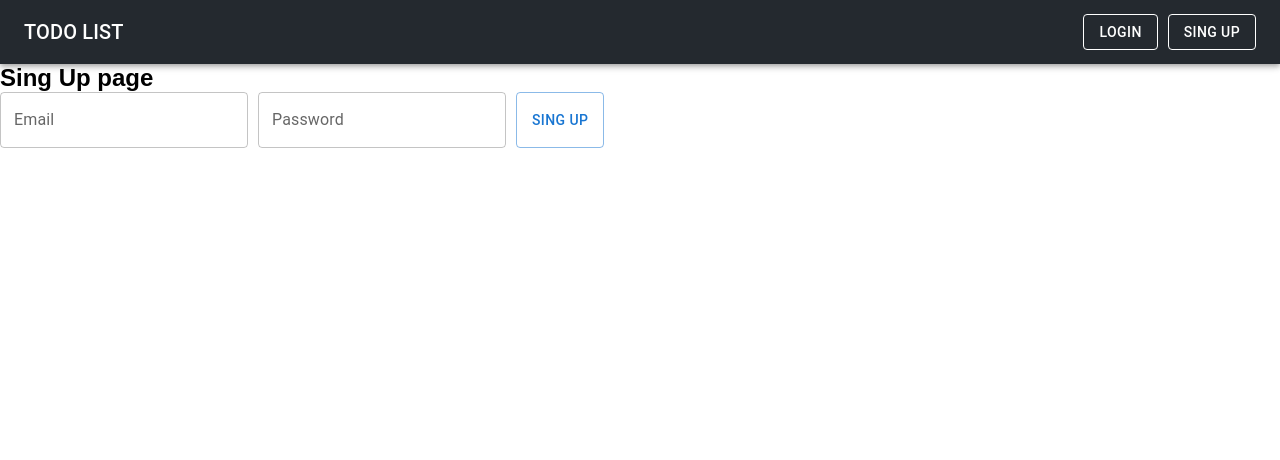
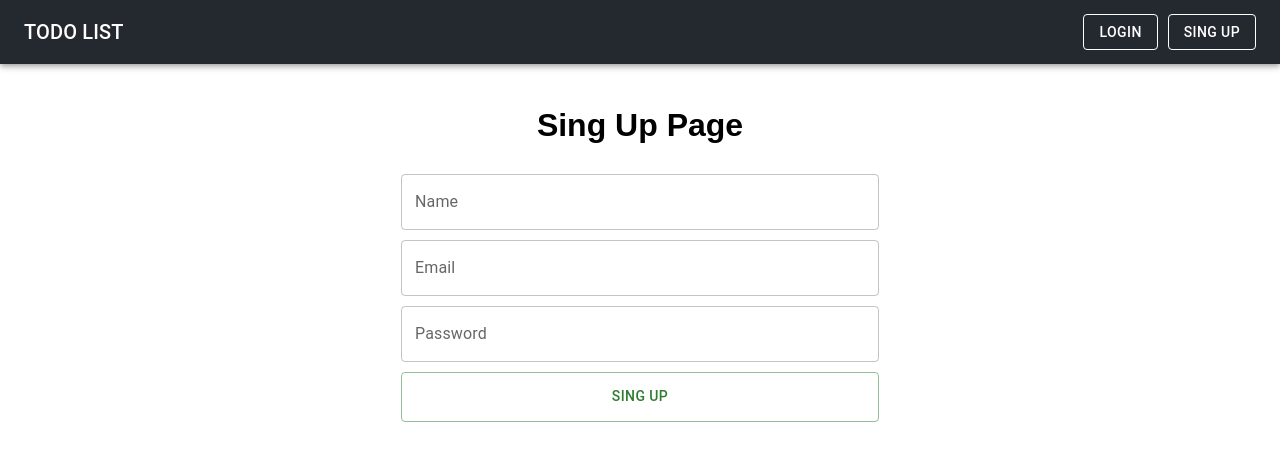
Before and after one commit to vkunreal/todolist, a React (Create React App) app in the folder frontend/: page /auth/singup in a window 1280 px wide. Shown: the top 460 px of the page. Built offline with nearby package versions, Linux system fonts and the light colour scheme.

Commit message:
Changed auth page

```diff
--- a/frontend/src/components/Registration/index.tsx
+++ b/frontend/src/components/Registration/index.tsx
@@ -6,12 +6,14 @@ import { IRegistrationProps } from "./interfaces";
 import { Button, TextField } from "@mui/material";
 import axios from "axios";
 import { selectAuth } from "../../store/user/selectors";
+import "./styles.scss";
 
 export const Registration: React.FC<IRegistrationProps> = ({ type }) => {
   const dispatch = useDispatch();
   const navigate = useNavigate();
   const isAuth = useSelector(selectAuth);
 
+  const [name, setName] = useState("");
   const [login, setLogin] = useState("");
   const [password, setPassword] = useState("");
 
@@ -19,23 +21,19 @@ export const Registration: React.FC<IRegistrationProps> = ({ type }) => {
     if (isAuth) navigate("/home");
   }, []);
 
+  const handleNameChange = (e: React.ChangeEvent<HTMLInputElement>) =>
+    setName(e.target.value);
+
   // changes login input
-  const handleLoginChange = (e: React.ChangeEvent<HTMLInputElement>): void => {
+  const handleLoginChange = (e: React.ChangeEvent<HTMLInputElement>) =>
     setLogin(e.target.value);
-  };
 
   // changes password input
-  const handlePasswordChange = (
-    e: React.ChangeEvent<HTMLInputElement>
-  ): void => {
+  const handlePasswordChange = (e: React.ChangeEvent<HTMLInputElement>) =>
     setPassword(e.target.value);
-  };
 
   // handle Submit
   const handleBtn = async () => {
-    setLogin("");
-    setPassword("");
-
     // login
     if (type.toLowerCase() === "login") {
       await axios
@@ -50,40 +48,58 @@ export const Registration: React.FC<IRegistrationProps> = ({ type }) => {
     else if (type.toLowerCase() === "singup") {
       await axios
         .post("/auth/registration", {
+          name,
           email: login,
           password,
         })
         .then((res) => dispatch(setUser(res.data)))
         .then(() => navigate("/home"));
     }
+
+    setName("");
+    setLogin("");
+    setPassword("");
   };
 
   return (
-    <div>
-      <h2>{type.toLowerCase() === "login" ? "Login page" : "Sing Up page"}</h2>
+    <div className="auth">
+      <div className="auth-wrapper">
+        <h2>
+          {type.toLowerCase() === "login" ? "Login Page" : "Sing Up Page"}
+        </h2>
 
-      <div style={{ display: "flex", gap: "10px" }}>
+        <div className="auth-form">
+          {type.toLowerCase() !== "login" && (
+            <TextField
+              label="Name"
+              variant="outlined"
+              value={name}
+              onChange={handleNameChange}
+            />
+          )}
+
           {/* login input */}
           <TextField
             label="Email"
             variant="outlined"
+            value={login}
             onChange={handleLoginChange}
-          value={login}
           />
 
           {/* password input */}
           <TextField
             label="Password"
             variant="outlined"
+            value={password}
             onChange={handlePasswordChange}
-          value={password}
           />
 
           {/* submit button */}
-        <Button variant="outlined" color="primary" onClick={handleBtn}>
+          <Button variant="outlined" color="success" onClick={handleBtn}>
             {type.toLowerCase() === "login" ? "Login" : "Sing Up"}
           </Button>
         </div>
       </div>
+    </div>
   );
 };
--- /dev/null
+++ b/frontend/src/components/Registration/styles.scss
@@ -0,0 +1,32 @@
+.auth {
+  width: 100%;
+  height: 50vh;
+  display: flex;
+  justify-content: center;
+  align-items: center;
+
+  &-wrapper {
+    display: flex;
+    flex-direction: column;
+    align-items: center;
+    gap: 30px;
+
+    & h2 {
+      font-size: 32px;
+    }
+  }
+
+  &-form {
+    display: flex;
+    flex-direction: column;
+    gap: 10px;
+
+    & input {
+      width: 450px;
+    }
+
+    & button {
+      height: 50px;
+    }
+  }
+}
--- a/frontend/src/views/Authtorization/index.tsx
+++ b/frontend/src/views/Authtorization/index.tsx
@@ -1,7 +1,4 @@
-import { useSelector } from "react-redux";
-import { useNavigate } from "react-router";
 import { Registration } from "../../components/Registration";
-import { selectAuth } from "../../store/user/selectors";
 import { IAuthProps } from "./interfaces";
 
 export const Authtorization: React.FC<IAuthProps> = ({ type }) => {
--- a/frontend/src/views/Home/index.tsx
+++ b/frontend/src/views/Home/index.tsx
@@ -1,13 +1,20 @@
+import { useSelector } from "react-redux";
 import { CreateProjectComp } from "../../components/CreateProjectComp";
 import { ProjectsList } from "../../components/ProjectsList";
+import { selectAuth } from "../../store/user/selectors";
 import "./styles.scss";
 
 export const Home = () => {
+  const isAuth = useSelector(selectAuth);
+
   return (
-    <div className="homeComp">
-      <CreateProjectComp />
-
-      <ProjectsList />
+    <div>
+      {isAuth && (
+        <div className="homeComp">
+          <CreateProjectComp />
+          <ProjectsList />
+        </div>
+      )}
     </div>
   );
 };
```
Also changed, not shown: 1 other file (tests, documents, lock files or other folders). Lines whose indentation alone changed are shown as unchanged.
